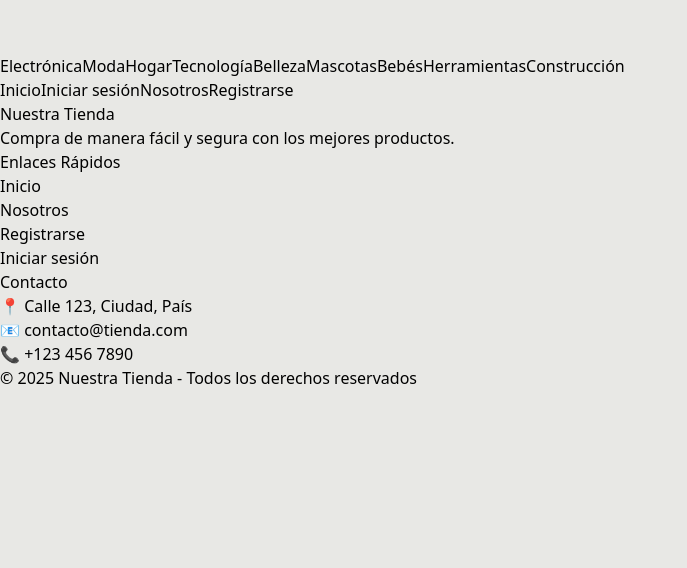
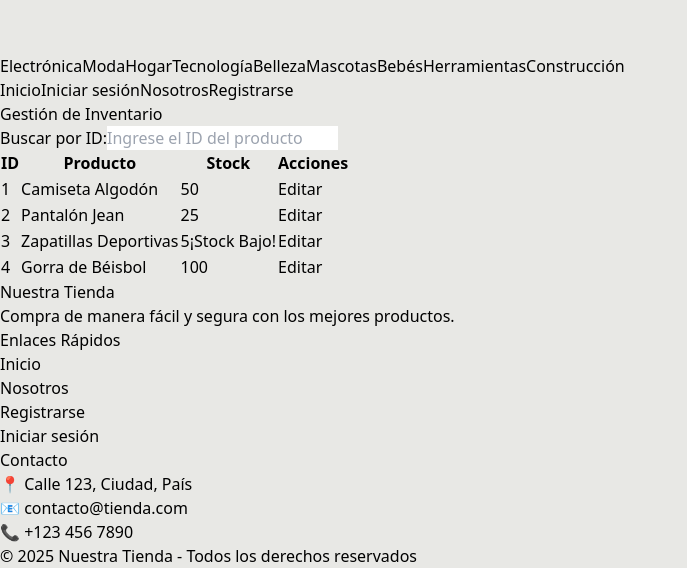
Before and after one commit to lauracoicue/Frontend-DesaIII, a React (Vite) app: page /inventory-management in a window 1280 px wide. Shown: the part 1640-2208 px from the top of the page, without its empty margins (0-687 px from the left). Before the commit the page ends 2030 px from the top, so only its background shows below. Built offline with nearby package versions, Linux system fonts and the light colour scheme.

Commit message:
Página de vista de inventario

```diff
--- a/src/App.jsx
+++ b/src/App.jsx
@@ -12,6 +12,7 @@ import Productos from "./pages/Productos";
 import DetalleProducto from "./pages/Detalles";
 import ProductDetail from "./pages/ProductDetail";
 import ShoppingCart from "./pages/ShoppingCart";
+import InventoryManagement from "./pages/InventoryManagement";
 
 const App = () => {
   return (
@@ -29,6 +30,7 @@ const App = () => {
         <Route path="/admin-dashboard" element={<AdminDashboard />} />
         <Route path="/ProductDetail" element={<ProductDetail />} />
         <Route path="/ShoppingCart" element={<ShoppingCart />} />
+        <Route path="/inventory-management" element={<InventoryManagement />} />
       </Routes>
       </div>
       <Footer/>
--- /dev/null
+++ b/src/pages/InventoryManagement.jsx
@@ -0,0 +1,137 @@
+import React, { useState, useEffect } from 'react';
+
+const InventoryManagement = () => {
+  const [inventory, setInventory] = useState([
+    { id: 1, name: 'Camiseta Algodón', stock: 50, lowStockThreshold: 10 },
+    { id: 2, name: 'Pantalón Jean', stock: 25, lowStockThreshold: 5 },
+    { id: 3, name: 'Zapatillas Deportivas', stock: 5, lowStockThreshold: 8 },
+    { id: 4, name: 'Gorra de Béisbol', stock: 100, lowStockThreshold: 15 },
+  ]);
+
+  const [searchTerm, setSearchTerm] = useState('');
+  const [filteredInventory, setFilteredInventory] = useState(inventory);
+  const [editingId, setEditingId] = useState(null);
+  const [editedStock, setEditedStock] = useState('');
+
+  useEffect(() => {
+    // Aquí podrías tener lógica para verificar la autenticación del administrador
+    // Por ahora, asumimos que el acceso a este componente ya está protegido.
+  }, []);
+
+  useEffect(() => {
+    const results = inventory.filter(item =>
+      item.id.toString().includes(searchTerm)
+    );
+    setFilteredInventory(results);
+  }, [searchTerm, inventory]);
+
+  const handleSearchChange = (event) => {
+    setSearchTerm(event.target.value);
+  };
+
+  const handleEdit = (id, currentStock) => {
+    setEditingId(id);
+    setEditedStock(currentStock.toString());
+  };
+
+  const handleSave = (id) => {
+    const updatedInventory = inventory.map(item =>
+      item.id === id ? { ...item, stock: parseInt(editedStock, 10) } : item
+    );
+    setInventory(updatedInventory);
+    setFilteredInventory(updatedInventory.filter(item =>
+      item.id.toString().includes(searchTerm)
+    ));
+    setEditingId(null);
+    setEditedStock('');
+    // Aquí podrías llamar a una API para guardar los cambios en el backend
+    console.log(`Inventario del producto ${id} actualizado a ${editedStock}`);
+  };
+
+  const handleCancelEdit = () => {
+    setEditingId(null);
+    setEditedStock('');
+  };
+
+  const handleStockChange = (event) => {
+    setEditedStock(event.target.value);
+  };
+
+  const isLowStock = (stock, threshold) => {
+    return stock <= threshold;
+  };
+
+  return (
+    <div className="container mx-auto p-4">
+      <h1 className="text-2xl font-bold mb-4">Gestión de Inventario</h1>
+
+      <div className="mb-4">
+        <label htmlFor="search" className="block text-gray-700 text-sm font-bold mb-2">
+          Buscar por ID:
+        </label>
+        <input
+          type="text"
+          id="search"
+          className="shadow appearance-none border rounded w-full py-2 px-3 text-gray-700 leading-tight focus:outline-none focus:shadow-outline"
+          placeholder="Ingrese el ID del producto"
+          value={searchTerm}
+          onChange={handleSearchChange}
+        />
+      </div>
+
+      <table className="table-auto w-full border-collapse border border-gray-300">
+        <thead>
+          <tr className="bg-gray-100">
+            <th className="border border-gray-300 px-4 py-2">ID</th>
+            <th className="border border-gray-300 px-4 py-2">Producto</th>
+            <th className="border border-gray-300 px-4 py-2">Stock</th>
+            <th className="border border-gray-300 px-4 py-2">Acciones</th>
+          </tr>
+        </thead>
+        <tbody>
+          {filteredInventory.map(item => (
+            <tr key={item.id} className={isLowStock(item.stock, item.lowStockThreshold) ? 'bg-yellow-100' : ''}>
+              <td className="border border-gray-300 px-4 py-2">{item.id}</td>
+              <td className="border border-gray-300 px-4 py-2">{item.name}</td>
+              <td className="border border-gray-300 px-4 py-2">
+                {editingId === item.id ? (
+                  <div className="flex items-center">
+                    <input
+                      type="number"
+                      value={editedStock}
+                      onChange={handleStockChange}
+                      className="w-20 border border-gray-300 rounded-md px-2 py-1 text-right"
+                    />
+                    <button onClick={() => handleSave(item.id)} className="bg-green-500 hover:bg-green-700 text-white font-bold py-1 px-2 rounded-md ml-2">Guardar</button>
+                    <button onClick={handleCancelEdit} className="bg-gray-300 hover:bg-gray-400 text-gray-700 font-bold py-1 px-2 rounded-md ml-1">Cancelar</button>
+                  </div>
+                ) : (
+                  <>
+                    {item.stock}
+                    {isLowStock(item.stock, item.lowStockThreshold) && (
+                      <span className="text-red-500 ml-2 font-semibold">¡Stock Bajo!</span>
+                    )}
+                  </>
+                )}
+              </td>
+              <td className="border border-gray-300 px-4 py-2">
+                {editingId !== item.id && (
+                  <button onClick={() => handleEdit(item.id, item.stock)} className="bg-blue-500 hover:bg-blue-700 text-white font-bold py-1 px-2 rounded-md">Editar</button>
+                )}
+              </td>
+            </tr>
+          ))}
+          {filteredInventory.length === 0 && (
+            <tr>
+              <td colSpan="4" className="border border-gray-300 px-4 py-2 text-center">
+                No se encontraron productos con el ID: {searchTerm}
+              </td>
+            </tr>
+          )}
+        </tbody>
+      </table>
+    </div>
+  );
+};
+
+export default InventoryManagement;
```
Also changed, not shown: 1 other file (tests, documents, lock files or other folders).
